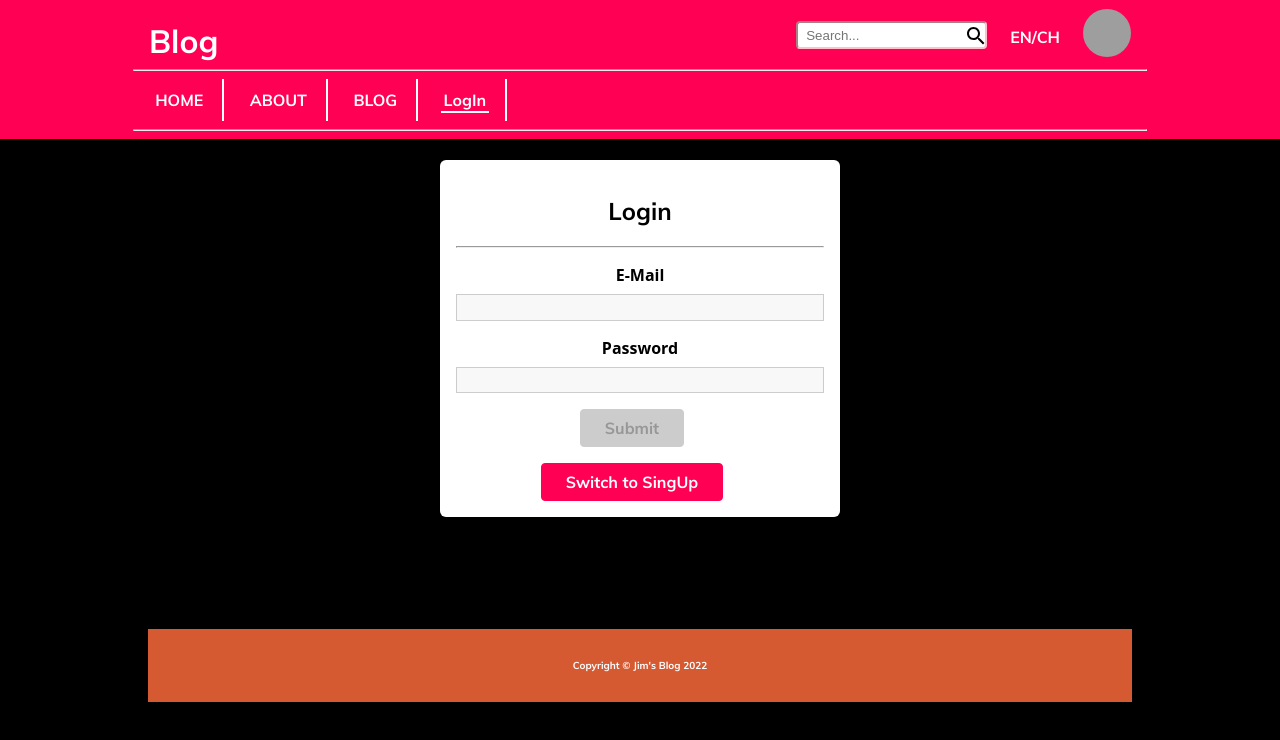
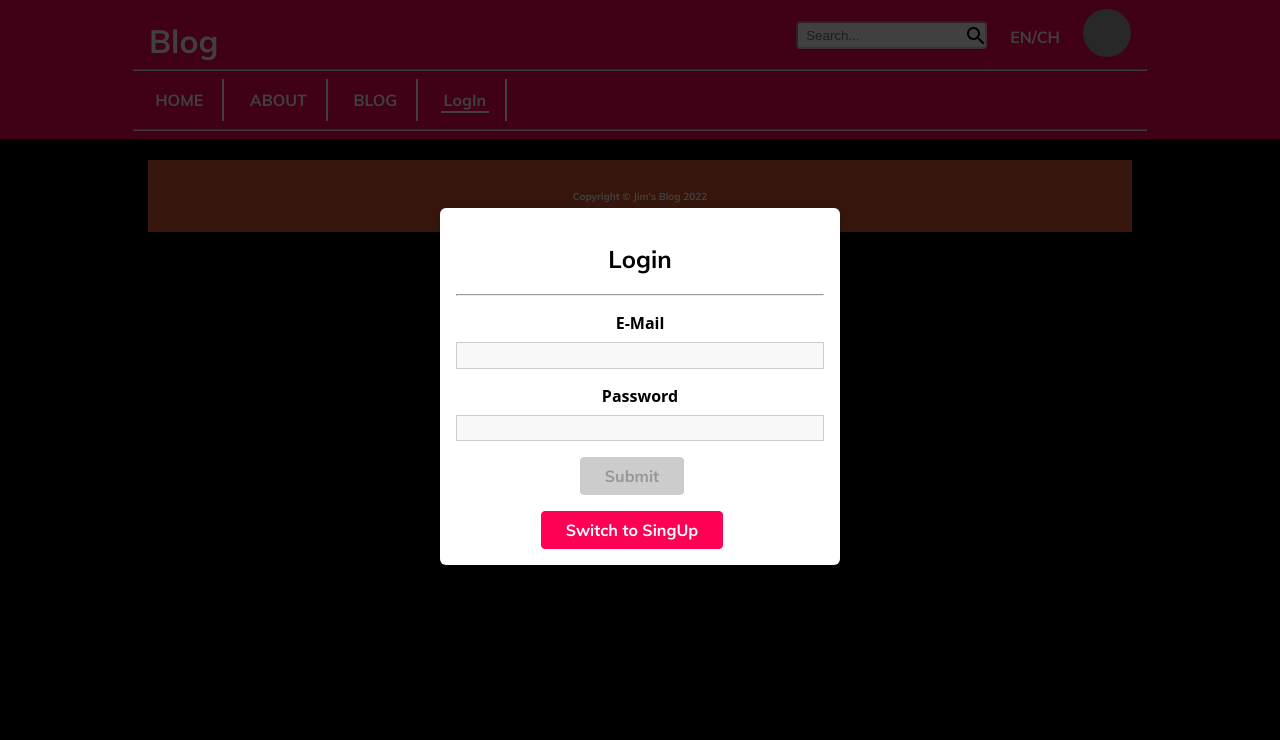
Before and after one commit to jimkk159/Blog, a React (Create React App) app in the folder frontend/: page /auth in a window 1280 px wide. Shown: the top 740 px of the page. Built offline with nearby package versions, Linux system fonts and the light colour scheme; grey boxes are pictures that could not be loaded.

Commit message:
feat:initial auth modal

```diff
--- a/frontend/public/index.html
+++ b/frontend/public/index.html
@@ -27,6 +27,9 @@
   </head>
   <body>
     <noscript>You need to enable JavaScript to run this app.</noscript>
+    <div id="backdrop"></div>
+    <div id="modal"></div>
+    <div id="drawer"></div>
     <div id="root"></div>
     <!--
       This HTML file is a template.
--- /dev/null
+++ b/frontend/src/shared/components/UI/Backdrop.jsx
@@ -0,0 +1,14 @@
+import React from "react";
+import ReactDOM from "react-dom";
+
+//CSS
+import classes from "./Backdrop.module.css";
+
+function Backdrop(props) {
+  const content = (
+    <div className={classes.backdrop} onClick={props.onClick}></div>
+  );
+  return ReactDOM.createPortal(content, document.getElementById("backdrop"));
+}
+
+export default Backdrop;
--- /dev/null
+++ b/frontend/src/shared/components/UI/Backdrop.module.css
@@ -0,0 +1,9 @@
+.backdrop {
+    position: fixed;
+    top: 0;
+    left: 0;
+    width: 100%;
+    height: 100vh;
+    background: rgba(0, 0, 0, 0.75);
+    z-index: 10;
+  }
--- /dev/null
+++ b/frontend/src/shared/components/UI/Modal.jsx
@@ -0,0 +1,22 @@
+import React from "react";
+import ReactDOM from "react-dom";
+
+//CSS
+import classes from "./Modal.module.css";
+
+//Custom component
+import Backdrop from "./Backdrop";
+
+function Modal(props) {
+  const inputContent = props.content ? props.content : props.children;
+  const ModalContent = ReactDOM.createPortal(<div className={classes.modal}>{inputContent}</div>, document.getElementById("modal"));
+
+  return (
+    <>
+      {props.show && <Backdrop onClick={props.onCancel} />}
+      {props.show && ModalContent}
+    </>
+  );
+}
+
+export default Modal;
--- /dev/null
+++ b/frontend/src/shared/components/UI/Modal.module.css
@@ -0,0 +1,54 @@
+.modal {
+  z-index: 100;
+  position: fixed;
+  top: 12vh;
+  width: 100%;
+}
+
+.modal__header {
+  width: 100%;
+  padding: 1rem 0.5rem;
+  background: #2a006e;
+  color: white;
+}
+
+.modal__header h2 {
+  margin: 0.5rem;
+}
+
+.modal__content {
+  padding: 1rem 0.5rem;
+}
+
+.modal__footer {
+  padding: 1rem 0.5rem;
+}
+
+@media (min-width: 768px) {
+  .modal {
+    left: calc(50% - 20rem);
+    width: 40rem;
+  }
+}
+
+.modal-enter {
+  transform: translateY(-10rem);
+  opacity: 0;
+}
+
+.modal-enter-active {
+  transform: translateY(0);
+  opacity: 1;
+  transition: all 200ms;
+}
+
+.modal-exit {
+  transform: translateY(0);
+  opacity: 1;
+}
+
+.modal-exit-active {
+  transform: translateY(-10rem);
+  opacity: 0;
+  transition: all 200ms;
+}
--- a/frontend/src/shared/hooks/auth-hook.js
+++ b/frontend/src/shared/hooks/auth-hook.js
@@ -1,18 +1,24 @@
-import { useState } from "react";
+import { useCallback, useState } from "react";
 
 function useAuth() {
   const [userId, setUserId] = useState(null);
   const [isLoggedIn, setIsLoggedIn] = useState(false);
-  const login = (uid) => {
-    setUserId(userId);
-    setIsLoggedIn(true);
-    console.log("login", isLoggedIn);
-  };
-  const logout = () => {
+
+  const login = useCallback(
+    (uid) => {
+      console.log("login");
+      setUserId(uid);
+      setIsLoggedIn(true);
+    },
+    []
+  );
+
+  const logout = useCallback(() => {
+    console.log("logout");
     setUserId(null);
     setIsLoggedIn(false);
-    console.log("logout", isLoggedIn);
-  };
+  }, []);
+
   return { userId, isLoggedIn, login, logout };
 }
 
--- a/frontend/src/shared/hooks/form-hook.js
+++ b/frontend/src/shared/hooks/form-hook.js
@@ -91,7 +91,6 @@ function useInput(initalValue, initalIsValid, validators) {
   };
 
   const blurHandler = () => {
-    console.log("onBlur");
     dispatch({ type: "TOUCH" });
   };
 
--- a/frontend/src/users/pages/AuthPage.jsx
+++ b/frontend/src/users/pages/AuthPage.jsx
@@ -10,6 +10,7 @@ import { AuthContext } from "../../shared/context/auth-contex";
 import Card from "../../shared/components/UI/Card";
 import Input from "../../shared/components/Form/Input";
 import Button from "../../shared/components/Form/Button";
+import Modal from "../../shared/components/UI/Modal";
 
 //Custom Hook
 import useForm from "../../shared/hooks/form-hook";
@@ -26,10 +27,14 @@ const emailId = "email";
 const passwordId = "password";
 
 //Test Data
-const Fake_User =[{userId:"1",name:"Tom"},{userId:"2",name:"Amy"}]
+const Fake_User = [
+  { userId: "1", name: "Tom" },
+  { userId: "2", name: "Amy" },
+];
 
 function AuthPage() {
   const auth = useContext(AuthContext);
+  const [showModal, setShowModal] = useState(true);
   const [isLoginMode, setIsLoginMode] = useState(true);
   const { formState, inputHandler, setFormData } = useForm(
     {
@@ -39,6 +44,11 @@ function AuthPage() {
     false
   );
 
+  //Toggle Modal
+  // const openModalHandler=()=>setShowModal(true)
+  const closeModalHandler = () => setShowModal(false);
+
+  //Switch Auth Form
   const switchModeHandler = () => {
     //[LoginMode] => [SignupMode]
     if (isLoginMode) {
@@ -67,10 +77,12 @@ function AuthPage() {
     } else {
       auth.login(Fake_User[1].userId);
     }
+
+    setShowModal(false);
   };
 
   return (
-    <>
+    <Modal show={showModal} onCancel={closeModalHandler}>
       <Card className={classes.authentication}>
         <h2>{`${isLoginMode ? "Login" : "SingUp"}`}</h2>
         <hr />
@@ -116,7 +128,7 @@ function AuthPage() {
           content={`Switch to ${isLoginMode ? "SingUp" : "Login"}`}
         />
       </Card>
-    </>
+    </Modal>
   );
 }
 
```
